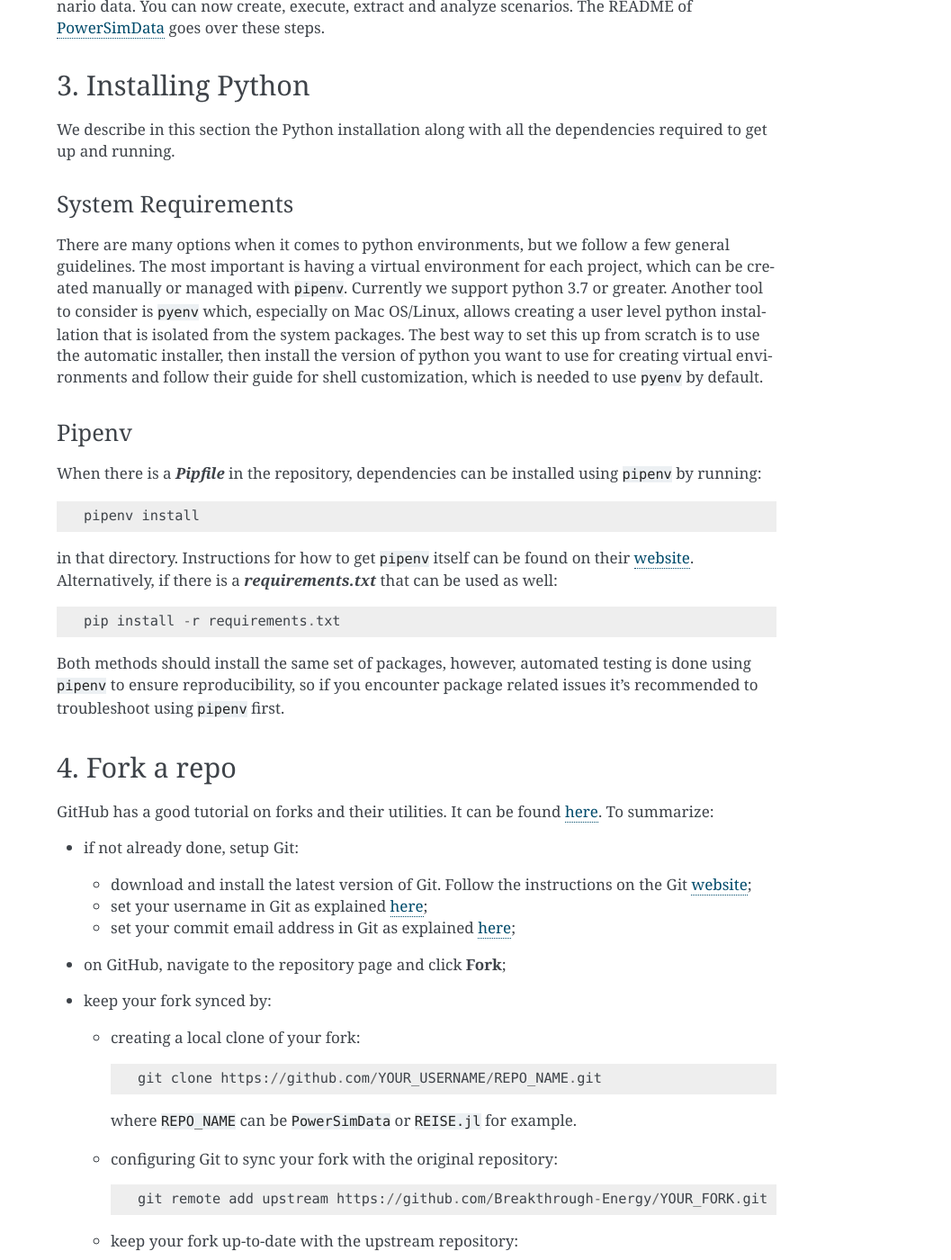
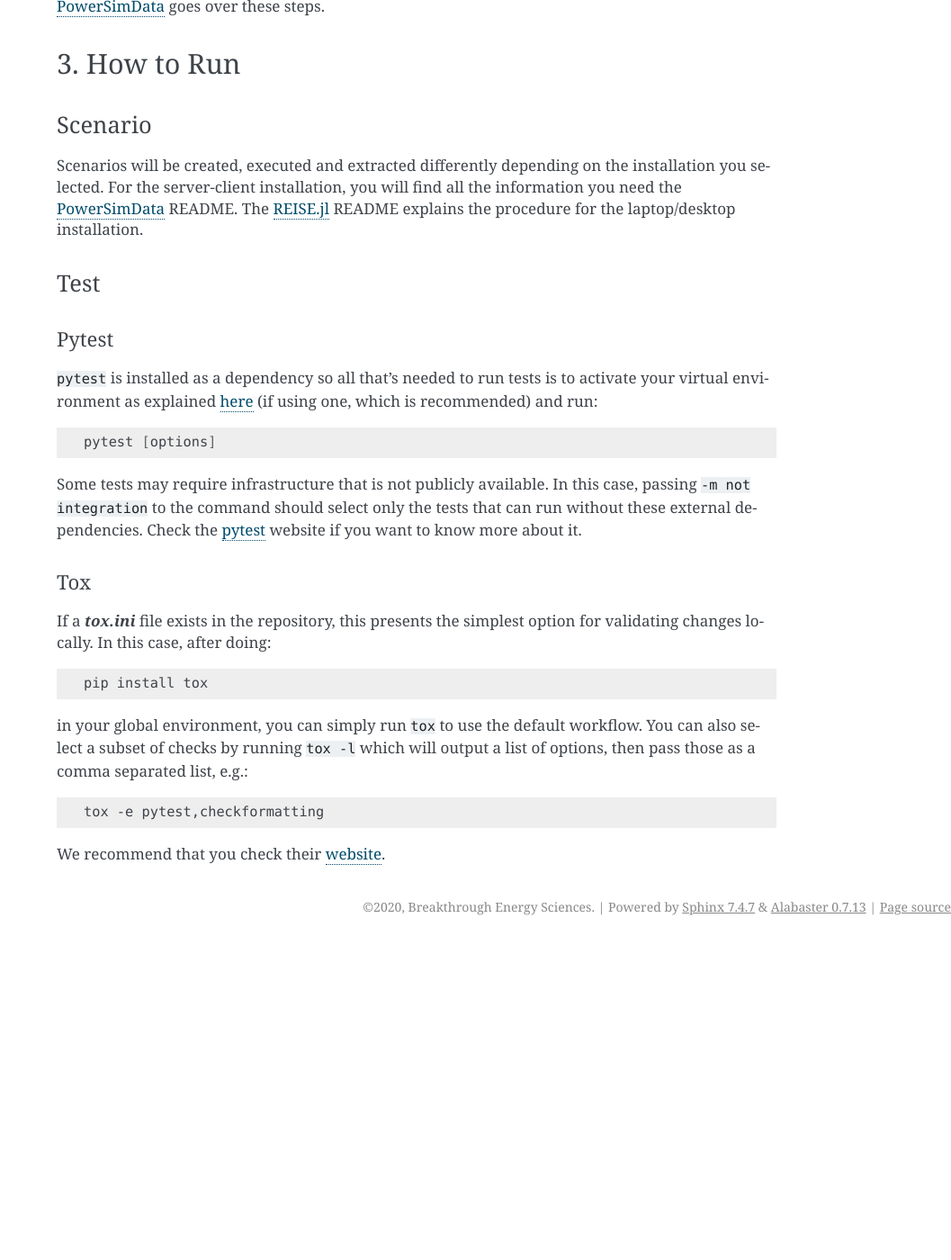
Before and after one commit to Breakthrough-Energy/docs, a Sphinx documentation site: the page built from source/user/installation_guide.md, in a window 1280 px wide and 1400 px high, scrolled down 1793 px. Shown: the whole window at 90% size, without its empty margins (223-1280 px from the left). Built offline with Sphinx 7.4.7, drawn with Linux system fonts in a browser that asks for light colours; after the commit the page ends 2840 px from its top, so only the background shows below that; some of the changed text lies outside the part shown.

Commit message:
docs: move python and fork sections in separate files

````diff
--- a/source/user/installation_guide.md
+++ b/source/user/installation_guide.md
@@ -6,9 +6,9 @@
 
 ## 1. Laptop/Desktop Installation
 The installation is simpler in that case since there is no communication with the server. You will still need to install Julia and Python:
-* install Python as explained in [here](#installing-python).
+* install Python as instructed [here][python].
 * install Gurobi.
-* [fork](#fork-a-repo) the [REISE.jl](https://github.com/Breakthrough-Energy/REISE.jl) package and follow the instruction in the README.
+* [fork] the [REISE.jl](https://github.com/Breakthrough-Energy/REISE.jl) package and follow the instruction in the README.
 * Download the scenario input data from [zenodo] and run a scenario following the instructions in the README. The input data consist of the demand, hydro, solar and wind profiles as `csv` files together with the grid as a `MAT-file`. The files have been produced for a benchmark scenario that the Breakthrough Energy Sciences team has previously ran. There are a couple of things you need to know before starting; i) the model has high spatial and temporal resolution and, consequently, the run time can be quite extensive; ii) it generates a large amount of data. For this reason, we recommend that you don't run the simulation for more than a couple of weeks.
 
 We understand the research is pretty limited with this option. Once again future releases will allow to run on the cloud. Meanwhile, we hope that you will contribute to this project by requesting/developing new features.
@@ -20,10 +20,10 @@
 
 ### On Laptop/Desktop
 + generate authentication keys (SSH keys) using the `ssh-keygen` program;
-+ [fork](#fork-a-repo) the [PowerSimData](https://github.com/Breakthrough-Energy/PowerSimData) package;
++ [fork] the [PowerSimData](https://github.com/Breakthrough-Energy/PowerSimData) package;
 + create a ***PowerSimData/powersimdata/utility/.server_user*** file enclosing your server username;
 + enter the server address in ***PowerSimData/powersimdata/utility/server_setup.py***;
-+ install Python and its dependencies using [pyenv] and [pipenv] as explained in the section dedicated to [Python](#installing-python).
++ install Python and its dependencies using as instructed [here][python].
 
 
 ### On Server
@@ -37,65 +37,20 @@
   * **OUTPUT_DIR**: all the scenario outputs are stored in this directory after being extracted. The list of scenario output data is given in the README of [PowerSimData].
   * **MODEL_DIR**: this folder encloses the simulation engine.
 * create the ***ScenarioList.csv*** and ***ExecuteList.csv*** files in **DATA_ROOT_DIR**.
-* [fork](#fork-a-repo) the [REISE.jl](https://github.com/Breakthrough-Energy/REISE.jl) package on the server into **MODEL_DIR** and install it following the instructions in the README. Note that the Julia Programming Language and Python will need to be installed on the server;
+* [fork] the [REISE.jl](https://github.com/Breakthrough-Energy/REISE.jl) package on the server into **MODEL_DIR** and install it following the instructions in the README. Note that the Julia Programming Language and Python will need to be installed on the server;
 
 Before using the scenario framework, you need to update the path to the variables in ***PowerSimData/powersimdata/utility/server_setup.py*** file. Note that the **LOCAL_DIR** does not be updated if having a **ScenarioData** directory in your home folder is a good place to store scenario data. You can now create, execute, extract and analyze scenarios. The README of [PowerSimData] goes over these steps.
 
 
-## 3. Installing Python
-We describe in this section the Python installation along with all the dependencies required to get up and running.
-
-
-### System Requirements
-There are many options when it comes to python environments, but we follow a few general guidelines. The most important is having a virtual environment for each project, which can be created manually or managed with `pipenv`. Currently we support python 3.7 or greater. Another tool to consider is `pyenv` which, especially on Mac OS/Linux, allows creating a user level python installation that is isolated from the system packages. The best way to set this up from scratch is to use the automatic installer, then install the version of python you want to use for creating virtual environments and follow their guide for shell customization, which is needed to use `pyenv` by default.
-
-
-### Pipenv
-When there is a ***Pipfile*** in the repository, dependencies can be installed using `pipenv` by running:
-```
-pipenv install
-```
-in that directory. Instructions for how to get `pipenv` itself can be found on their [website][pipenv]. Alternatively, if there is a ***requirements.txt*** that can be used as well:
-```
-pip install -r requirements.txt
-```
-Both methods should install the same set of packages, however, automated testing is done using `pipenv` to ensure reproducibility, so if you encounter package related issues it's recommended to troubleshoot using `pipenv` first.
-
-
-## 4. Fork a repo
-GitHub has a good tutorial on forks and their utilities. It can be found [here][fork]. To summarize:
-* if not already done, setup Git:
-  - download and install the latest version of Git. Follow the instructions on the Git [website][git download];
-  - set your username in Git as explained [here][git username];
-  - set your commit email address in Git as explained [here][git email];
-* on GitHub, navigate to the repository page and click **Fork**;
-* keep your fork synced by:
-  - creating a local clone of your fork:
-    ```
-    git clone https://github.com/YOUR_USERNAME/REPO_NAME.git
-    ```
-    where `REPO_NAME` can be `PowerSimData` or `REISE.jl` for example.
-  - configuring Git to sync your fork with the original repository:
-    ```
-    git remote add upstream https://github.com/Breakthrough-Energy/YOUR_FORK.git
-    ```
-  - keep your fork up-to-date with the upstream repository:
-    ```
-    git fetch upstream
-    git checkout develop
-    git merge upstream/develop
-    ```
-
-
-## 5. How to Run
+## 3. How to Run
 ### Scenario
 Scenarios will be created, executed and extracted differently depending on the installation you selected. For the server-client installation, you will find all the information you need the [PowerSimData] README. The [REISE.jl] README explains the procedure for the laptop/desktop installation.
 
 
 ### Test
 #### Pytest
-`pytest` is installed as a dependency so all that's needed to run tests is to activate your virtual environment as explained [previously](#pipenv) (if using one, which is recommended) and run:
-```
+`pytest` is installed as a dependency so all that's needed to run tests is to activate your virtual environment as explained [here][python] (if using one, which is recommended) and run:
+```bash
 pytest [options]
 ```
 Some tests may require infrastructure that is not publicly available. In this case, passing `-m not integration` to the command should select only the tests that can run without these external dependencies. Check the [pytest] website if you want to know more about it.
@@ -103,26 +58,21 @@
 
 #### Tox
 If a ***tox.ini*** file exists in the repository, this presents the simplest option for validating changes locally. In this case, after doing:
- ```
+ ```bash
  pip install tox
  ```
 in your global environment, you can simply run `tox` to use the default workflow. You can also select a subset of checks by running `tox -l` which will output a list of options, then pass those as a comma separated list, e.g.:
-```
+```bash
 tox -e pytest,checkformatting
 ```
 We recommend that you check their [website][tox].
 
-
-[fork]: https://docs.github.com/en/free-pro-team@latest/github/getting-started-with-github/fork-a-repo
-[git download]: https://git-scm.com/downloads
-[git username]: https://docs.github.com/en/free-pro-team@latest/github/using-git/setting-your-username-in-git
-[git email]: https://docs.github.com/en/free-pro-team@latest/github/setting-up-and-managing-your-github-user-account/setting-your-commit-email-address
+[fork]: fork_guide
 [GitHub]: https://github.com/Breakthrough-Energy
-[pipenv]: https://pipenv.pypa.io/en/latest/
-[pyenv]: https://github.com/pyenv/pyenv
-[PreREISE]: ../prereise_package.md
-[PowerSimData]: ../powersimdata_package.md
+[PreREISE]: ../prereise_package
+[PowerSimData]: ../powersimdata_package
 [pytest]: https://docs.pytest.org/en/stable/getting-started.html
-[REISE.jl]: ../reisejl_package.md
+[python]: python_guide
+[REISE.jl]: ../reisejl_package
 [tox]: https://tox.readthedocs.io
 [zenodo]: https://zenodo.org/record/3905429
````
